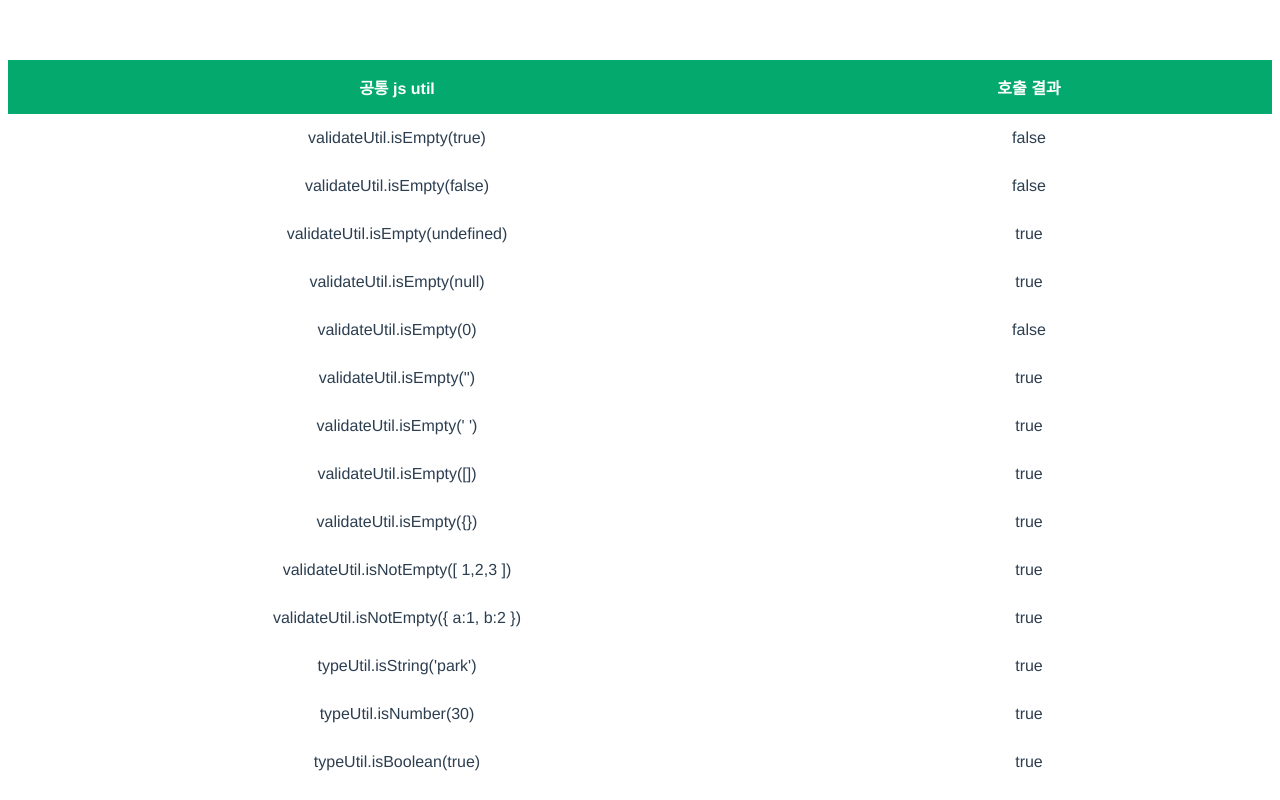
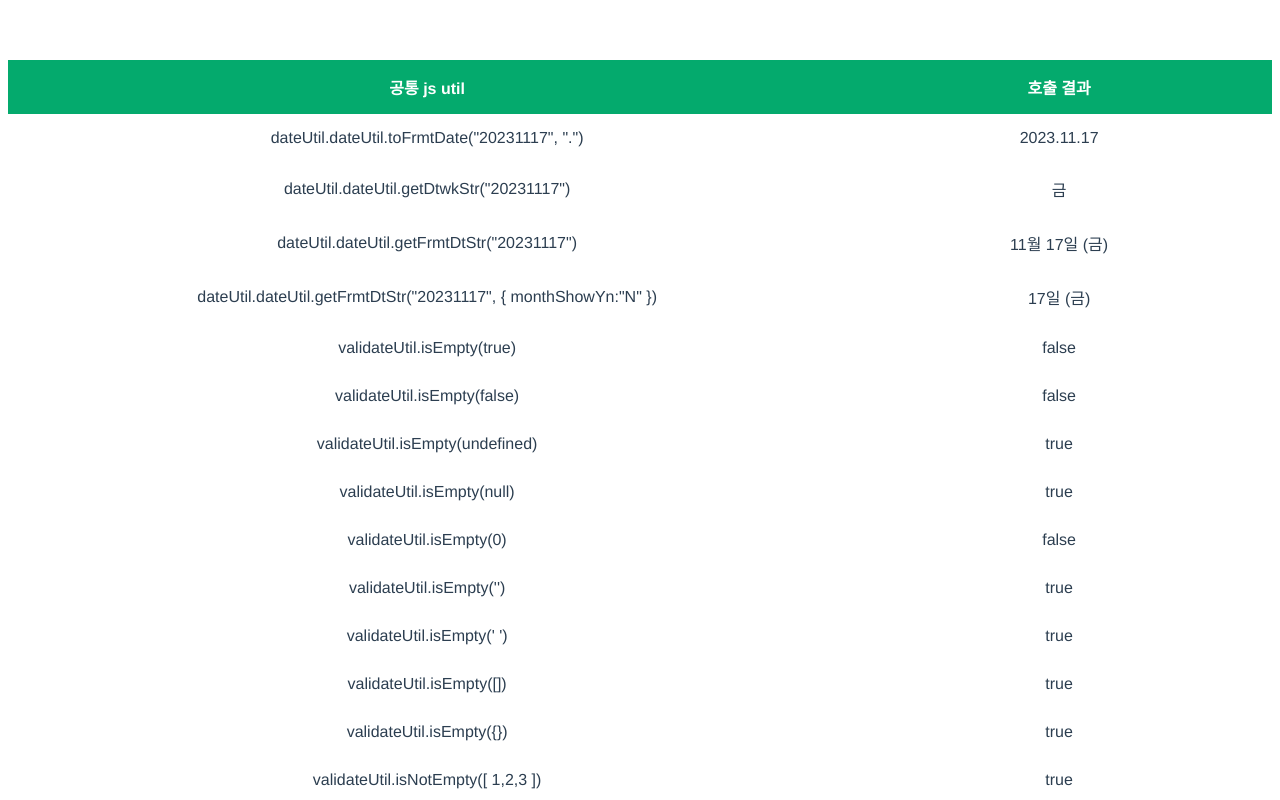
Before and after one commit to pjhyng0125/pjh-frontend-util-js, a Vue app in the folder pjh-frontend-util-vue/: page / in a window 1280 px wide. Shown: the top 800 px of the page. Built offline with nearby package versions, Linux system fonts and the light colour scheme.

Commit message:
dateUtil 날짜 공통 함수 및 샘플 추가

```diff
--- a/pjh-frontend-util-vue/src/components/UtilTest.vue
+++ b/pjh-frontend-util-vue/src/components/UtilTest.vue
@@ -18,6 +18,7 @@ import { stringUtil } from "../js/util/string";
 import { sortUtil } from "../js/util/sort";
 import { arrayUtil } from "../js/util/array";
 import { formatUtil } from "../js/util/format";
+import { dateUtil } from "../js/util/date";
 
 export default {
   name: 'UtilTest',
@@ -25,6 +26,34 @@ export default {
   data() {
     return {
       UTIL_TEST_ARR: [
+        {
+          utilTxt: 'dateUtil',
+          funcTxt: 'dateUtil.toFrmtDate("20231117", ".")',
+          call: () => {
+            return dateUtil.toFrmtDate("20231117", ".");
+          },
+        },
+        {
+          utilTxt: 'dateUtil',
+          funcTxt: 'dateUtil.getDtwkStr("20231117")',
+          call: () => {
+            return dateUtil.getDtwkStr("20231117");
+          },
+        },
+        {
+          utilTxt: 'dateUtil',
+          funcTxt: 'dateUtil.getFrmtDtStr("20231117")',
+          call: () => {
+            return dateUtil.getFrmtDtStr("20231117");
+          },
+        },
+        {
+          utilTxt: 'dateUtil',
+          funcTxt: 'dateUtil.getFrmtDtStr("20231117", { monthShowYn:"N" })',
+          call: () => {
+            return dateUtil.getFrmtDtStr("20231117", { monthShowYn:"N" });
+          },
+        },
         {
           utilTxt: 'validateUtil',
           funcTxt: 'isEmpty(true)',
--- /dev/null
+++ b/pjh-frontend-util-vue/src/js/util/date.js
@@ -0,0 +1,69 @@
+/**
+ * 날짜 유틸리티 js
+ */
+export const dateUtil = {
+  /**
+   * format Date 객체 반환
+   * @param {string} dt 일자 YYYYMMDD
+   * @param {string} s 구분자 separator
+   * @returns {string} YYYY.MM.DD
+   */
+  toFrmtDate: (dt, s) => {
+    if (!dt || dt.length != 8) {
+      return;
+    }
+
+    if (!s) {
+      return dt;
+    }
+
+    const y = dt.substring(0, 4);
+    const m = dt.substring(4, 6);
+    const d = dt.substring(6, 8);
+
+    return y + s + m + s + d;
+  },
+  /**
+   * Date 객체 반환
+   * @param {string} dt 일자 YYYYMMDD
+   * @returns {Date} Fri Nov 17 2023 15:10:11 GMT+0900 (한국 표준시)
+   */
+  getDateObj: (dt) => {
+    if (!dt || dt.length < 8) {
+      return new Date();
+    }
+
+    return new Date(dateUtil.toFrmtDate(dt, "."));
+  },
+  /**
+   * 요일 문자열 반환
+   * @param {string} dt 일자 YYYYMMDD
+   * @returns {string} 요일 ex) '일'
+   */
+  getDtwkStr: (dt) => {
+    const dtwks = ["일", "월", "화", "수", "목", "금", "토"];
+    var dateObj = dateUtil.getDateObj(dt);
+    return dtwks[dateObj.getDay()];
+  },
+  /**
+   * 포멧 일자 문자열 반환
+   * @param {string} dt 일자 YYYYMMDD
+   * @param {object} paramObj {monthShowYn:Y}
+   * @returns {string} MM월 DD일 (요일) or DD일 (요일)
+   */
+  getFrmtDtStr: (dt, paramObj) => {
+    if (!dt || dt.length < 8) {
+      return new Date();
+    }
+
+    // default 설정 (monthShowYn:Y)
+    const monthShowYn = (paramObj && paramObj.monthShowYn) || "Y";
+
+    const mm = Number(dt.slice(4, 6)) || "";
+    const dd = Number(dt.slice(6, 8)) || "";
+    const dtwk = dateUtil.getDtwkStr(dt);
+
+    const frmtDtStr = dd + "일 (" + dtwk + ")";
+    return monthShowYn === "Y" ? mm + "월 " + frmtDtStr : frmtDtStr;
+  },
+};
```
